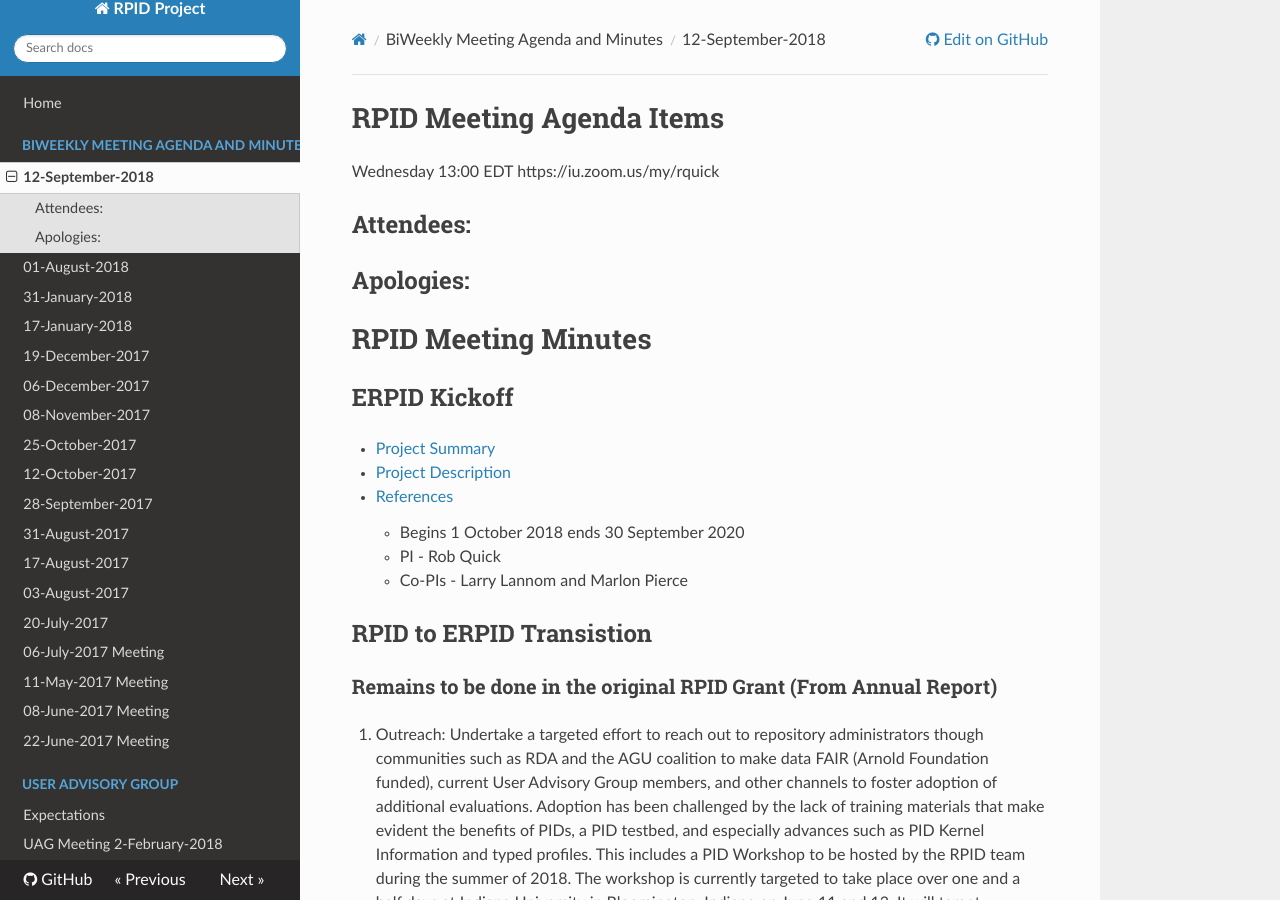
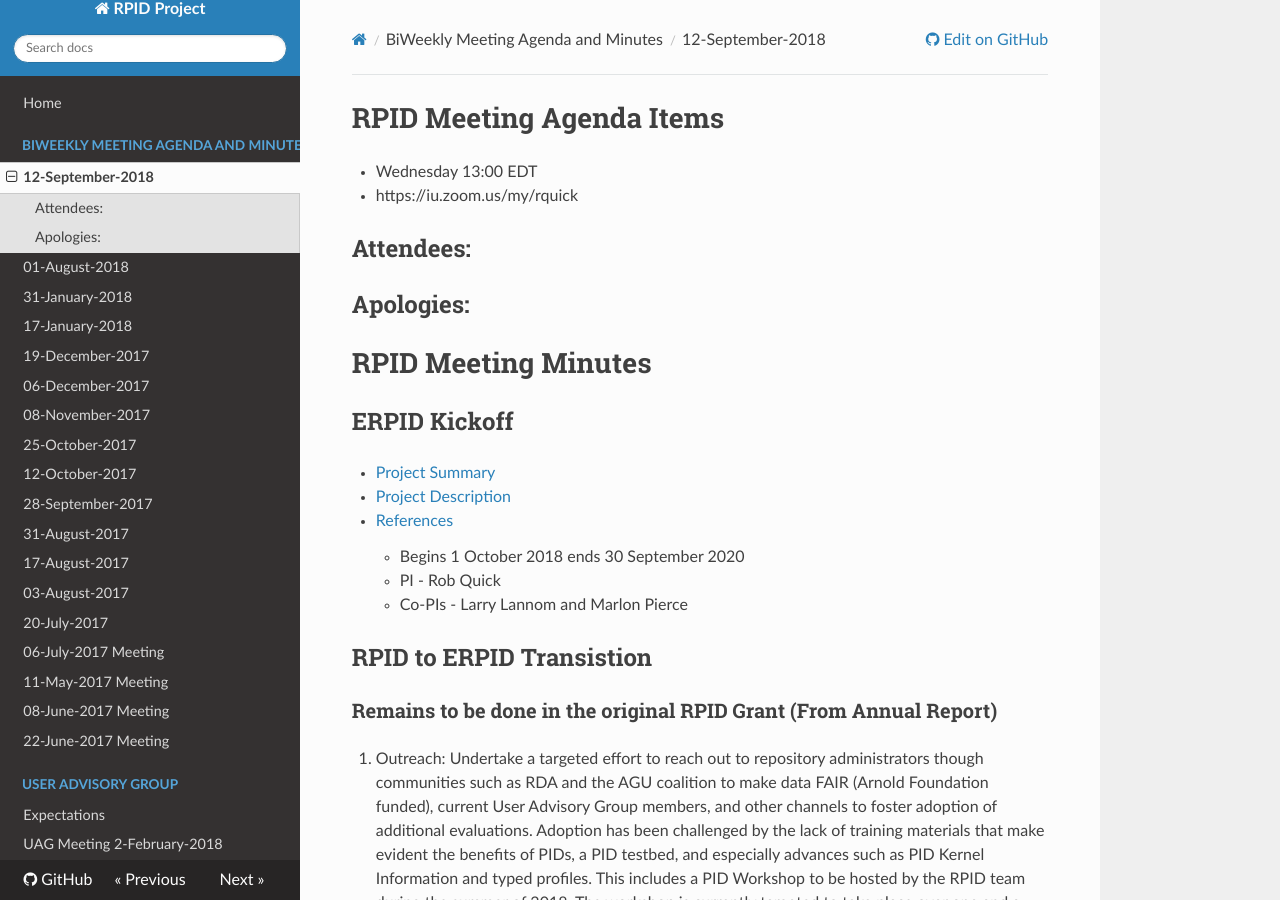
Before and after one commit to rpidproject/rpid, an MkDocs documentation site: the page built from docs/12-September-2018.md, in a window 1280 px wide and 900 px high. Built offline with MkDocs 1.6.1, drawn with Linux system fonts in a browser that asks for light colours; nearby versions of some CDN libraries; old or Windows-style settings are respelled for this version of MkDocs.

```diff
--- a/docs/12-September-2018.md
+++ b/docs/12-September-2018.md
@@ -1,6 +1,6 @@
 # RPID Meeting Agenda Items
-Wednesday 13:00 EDT
-https://iu.zoom.us/my/rquick
+   * Wednesday 13:00 EDT
+   * https://iu.zoom.us/my/rquick
 
 ## Attendees:
 ## Apologies:
```
